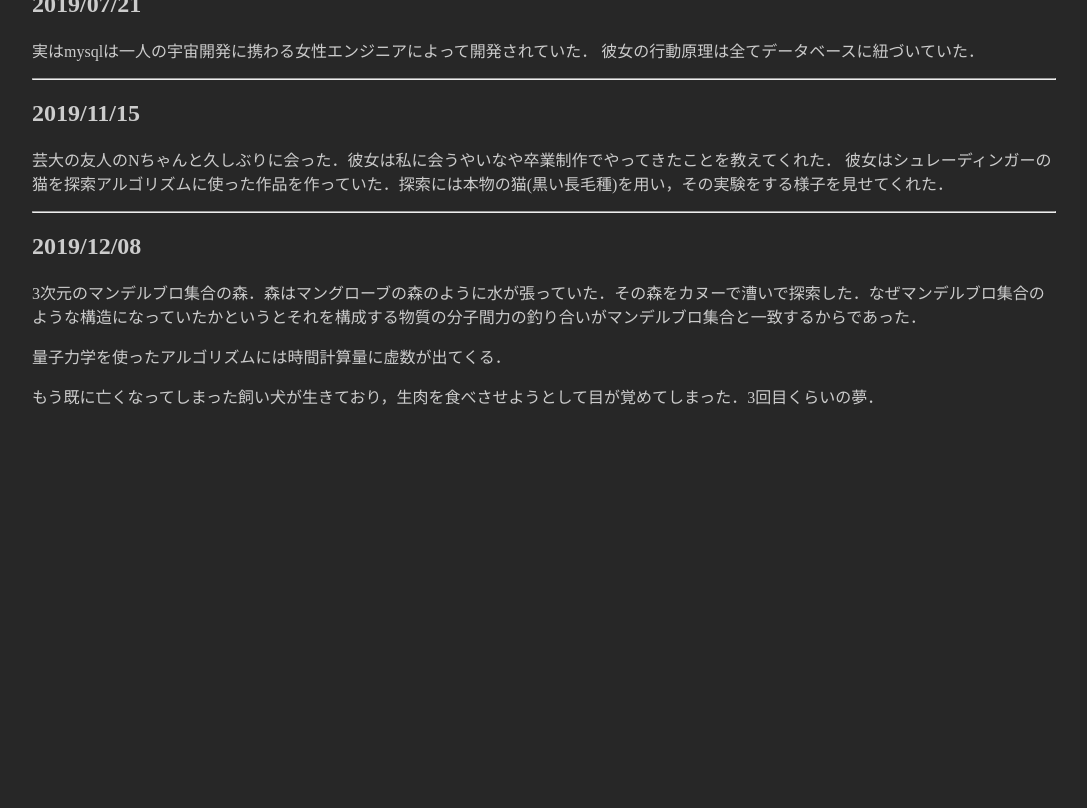
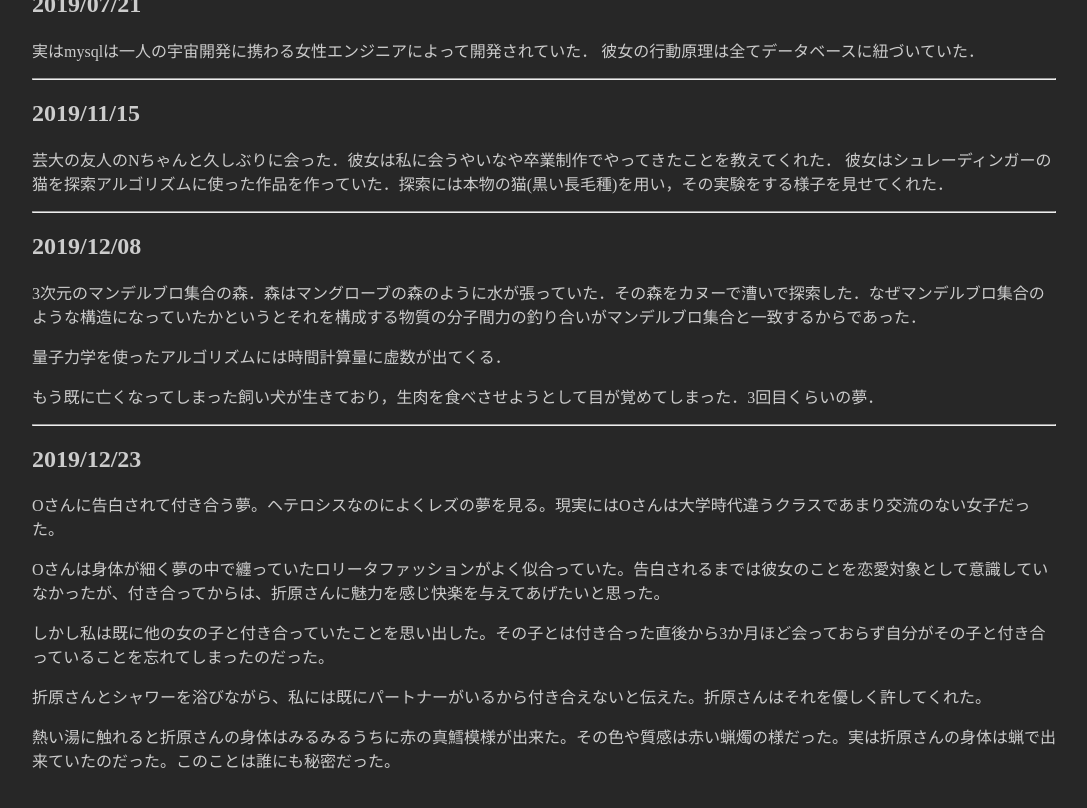
Before and after one commit to hihumi-riku/hihumi-riku.github.io, a Jekyll site: the page built from _posts/2019-01-25-dream_2019.md, in a window 1280 px wide and 900 px high, scrolled down 1678 px. Shown: the top 808 px of the window, without its empty margins (96-1183 px from the left). Built offline with Jekyll 4.4.1, drawn with Linux system fonts in a browser that asks for light colours; before the commit the page ends 2214 px from its top, so only the background shows below that.

Commit message:
Added contents

```diff
--- a/_posts/2019-01-25-dream_2019.md
+++ b/_posts/2019-01-25-dream_2019.md
@@ -98,3 +98,23 @@ title: 2019年の夢日記
 
 
 もう既に亡くなってしまった飼い犬が生きており，生肉を食べさせようとして目が覚めてしまった．3回目くらいの夢．
+
+
+---
+<a id="11"></a>
+<a href="#11"></a>
+## 2019/12/23
+
+Oさんに告白されて付き合う夢。ヘテロシスなのによくレズの夢を見る。現実にはOさんは大学時代違うクラスであまり交流のない女子だった。
+
+
+Oさんは身体が細く夢の中で纏っていたロリータファッションがよく似合っていた。告白されるまでは彼女のことを恋愛対象として意識していなかったが、付き合ってからは、折原さんに魅力を感じ快楽を与えてあげたいと思った。
+
+
+しかし私は既に他の女の子と付き合っていたことを思い出した。その子とは付き合った直後から3か月ほど会っておらず自分がその子と付き合っていることを忘れてしまったのだった。
+
+
+折原さんとシャワーを浴びながら、私には既にパートナーがいるから付き合えないと伝えた。折原さんはそれを優しく許してくれた。
+
+
+熱い湯に触れると折原さんの身体はみるみるうちに赤の真鱈模様が出来た。その色や質感は赤い蝋燭の様だった。実は折原さんの身体は蝋で出来ていたのだった。このことは誰にも秘密だった。
```
